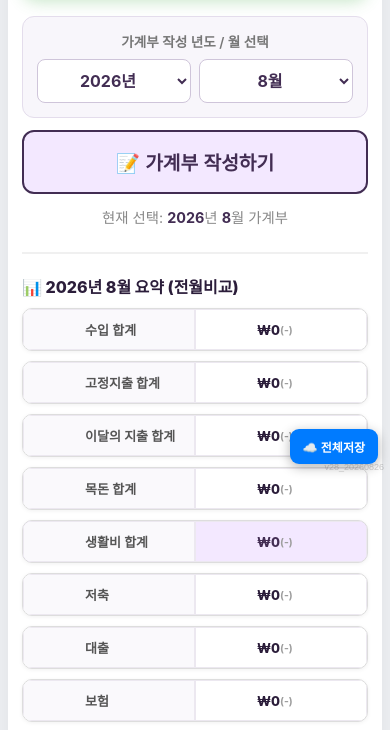
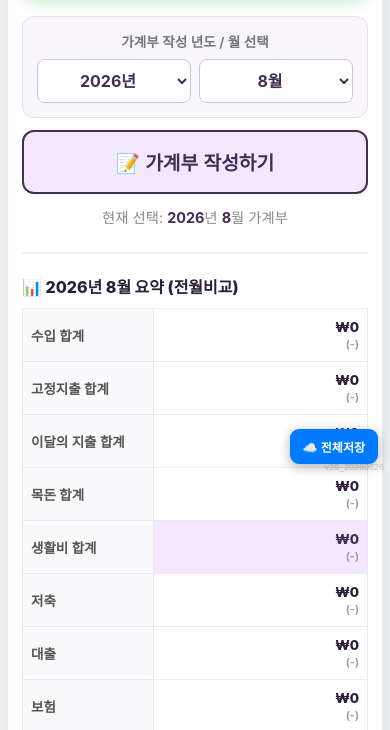
Before and after one commit to centliz1025/centliz, a plain HTML site: page index.html in a window 390 px wide. Shown: the part 368-1098 px from the top of the page. Drawn offline with Linux system fonts and the light colour scheme; no server answers.

Commit message:
Update index.html

```diff
--- a/index.html
+++ b/index.html
@@ -135,14 +135,14 @@
         .main-summary-stats { margin-top: 25px; border-top: 2px solid #f0f0f0; padding-top: 20px; }
         .main-summary-title { font-size: 1rem; font-weight: 800; color: #2b1d3a; margin: 0 0 10px 0; }
         .main-summary-table { width: 100%; min-width: 0 !important; font-size: 13.5px; border-collapse: collapse; }
-        .main-summary-table td { padding: 10px 8px; border: 1px solid #ece8f0; height: auto; text-align: left !important; word-break: break-all;}
+        .main-summary-table td { padding: 10px 8px; border: 1px solid #ece8f0; height: auto; text-align: left !important; }
         .main-summary-table td:first-child { background: #faf9fc; font-weight: 600; width: 38%; color: #555; vertical-align: middle; }
-        .main-summary-table td:last-child { font-weight: 800; color: #2b1d3a; white-space: normal; }
-
-        /* 🔥 전월 비교 전용 줄바꿈 스타일 수정 */
-        .trend-up { color: #e53935; font-size: 0.8em; font-weight: bold; display: block; margin-top: 2px; }
-        .trend-down { color: #1e88e5; font-size: 0.8em; font-weight: bold; display: block; margin-top: 2px; }
-        .trend-same { color: #9e9e9e; font-size: 0.8em; font-weight: bold; display: block; margin-top: 2px; }
+        .main-summary-table td:last-child { font-weight: 800; color: #2b1d3a; text-align: right !important; white-space: nowrap; }
+
+        /* 🔥 전월 비교 전용 강제 줄바꿈 및 스타일 완벽 수정 */
+        .trend-up { color: #e53935; font-size: 0.8em; font-weight: bold; display: block; margin-top: 3px; white-space: nowrap; }
+        .trend-down { color: #1e88e5; font-size: 0.8em; font-weight: bold; display: block; margin-top: 3px; white-space: nowrap; }
+        .trend-same { color: #9e9e9e; font-size: 0.8em; font-weight: bold; display: block; margin-top: 3px; white-space: nowrap; }
 
         /* --- 가계부 입력 페이지 스타일 --- */
         .input-header-container { display: flex; justify-content: space-between; align-items: center; max-width: 1100px; margin: 0 auto 15px auto; flex-wrap: wrap; gap: 10px; }
@@ -241,12 +241,19 @@
             .tab-btn { min-width: 82px; padding: 11px 6px; font-size: .82rem; flex: 0 0 auto; }
 
             .table-container { max-width: 100%; max-height: none; overflow-x: hidden; overflow-y: visible; border: none; box-shadow: none; background: transparent; }
-            table, table.main-summary-table { min-width: 0 !important; width: 100%; display: block; font-size: 13px; }
+            table { min-width: 0 !important; width: 100%; display: block; font-size: 13px; }
+
+            /* 🔥 메인 요약 표 모바일 스타일 수정 (그리드 깨짐 문제 완벽 해결) */
+            table.main-summary-table { display: table !important; }
+            table.main-summary-table tbody { display: table-row-group !important; }
+            table.main-summary-table tr { display: table-row !important; border: none !important; box-shadow: none !important; }
+            table.main-summary-table td { display: table-cell !important; border: 1px solid #ece8f0 !important; }
+
             table thead { display: none; }
             table tbody { display: block; width: 100%; }
-            table tr { display: grid; grid-template-columns: 1fr 1fr; gap: 0; margin: 0 0 10px 0; background: #fff; border: 1px solid #ddd; border-radius: 10px; overflow: hidden; box-shadow: 0 1px 4px rgba(0,0,0,.06); }
-            table td { display: flex; align-items: center; min-width: 0 !important; width: auto !important; height: auto; min-height: 40px; padding: 5px 7px; box-sizing: border-box; text-align: left; border: 0; border-bottom: 1px solid #eee; position: relative; }
-            table td::before { content: ''; flex: 0 0 48px; font-size: 10px; font-weight: 700; color: #777; margin-right: 5px; }
+            table:not(.main-summary-table) tr { display: grid; grid-template-columns: 1fr 1fr; gap: 0; margin: 0 0 10px 0; background: #fff; border: 1px solid #ddd; border-radius: 10px; overflow: hidden; box-shadow: 0 1px 4px rgba(0,0,0,.06); }
+            table:not(.main-summary-table) td { display: flex; align-items: center; min-width: 0 !important; width: auto !important; height: auto; min-height: 40px; padding: 5px 7px; box-sizing: border-box; text-align: left; border: 0; border-bottom: 1px solid #eee; position: relative; }
+            table:not(.main-summary-table) td::before { content: ''; flex: 0 0 48px; font-size: 10px; font-weight: 700; color: #777; margin-right: 5px; }
             table td > input, table td > select { min-width: 0; flex: 1; font-size: 14px; }
 
             /* 라벨 세팅 */
```
